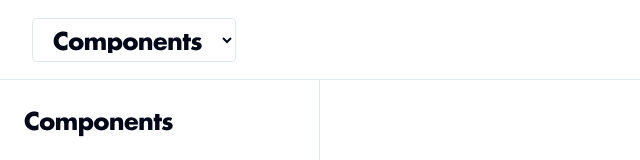
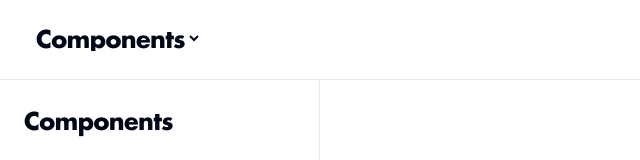
Before and after one commit to rmarti55/componentlibrary, a React (Vite) app: page / in a window 1280 px wide. Shown: the top 160 px of the page, without its empty margins (0-640 px from the left). Built offline with nearby package versions, Linux system fonts and the light colour scheme.

Commit message:
Update dropdown to serve as page title - remove border and styling for cleaner look

```diff
--- a/src/App.tsx
+++ b/src/App.tsx
@@ -28,7 +28,7 @@ function App() {
       <div className="absolute left-0 top-0 w-full z-10 bg-background border-b flex items-center h-20 px-8">
         <div className="relative">
           <select
-            className="text-2xl font-bold tracking-tight bg-background border rounded px-4 py-2 focus:outline-none"
+            className="text-2xl font-bold tracking-tight bg-transparent border-none px-0 py-0 focus:outline-none cursor-pointer hover:opacity-80 transition-opacity"
             value={view}
             onChange={e => setView(e.target.value as 'components' | 'builds')}
           >
```
